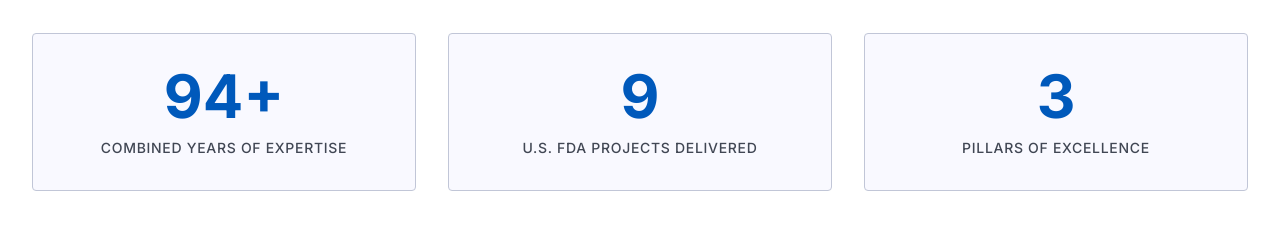
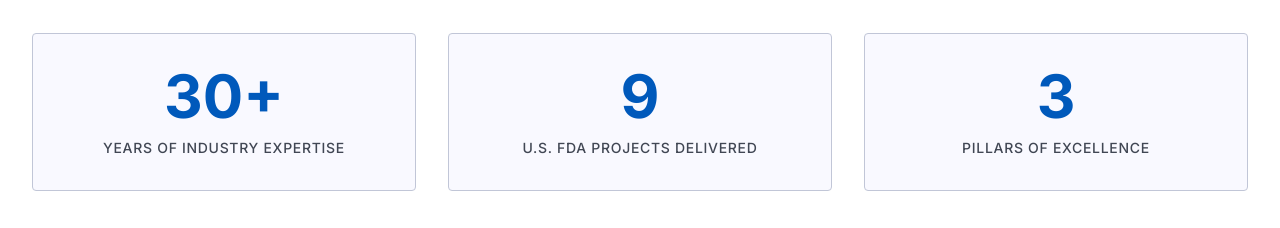
Before and after one commit to abdurrahmanshkh/alvertech-solutions, a Next.js app: page / in a window 1280 px wide. Shown: the part 1240-1468 px from the top of the page. Built offline with nearby package versions, Linux system fonts and the light colour scheme.

Commit message:
Edited content

```diff
--- a/src/app/client.tsx
+++ b/src/app/client.tsx
@@ -83,7 +83,7 @@ const founders = [
 ];
 
 const stats = [
-  { value: "94+", label: "Combined Years of Expertise" },
+  { value: "30+", label: "Years of Industry Expertise" },
   { value: "9", label: "U.S. FDA Projects Delivered" },
   { value: "3", label: "Pillars of Excellence" },
 ];
```
